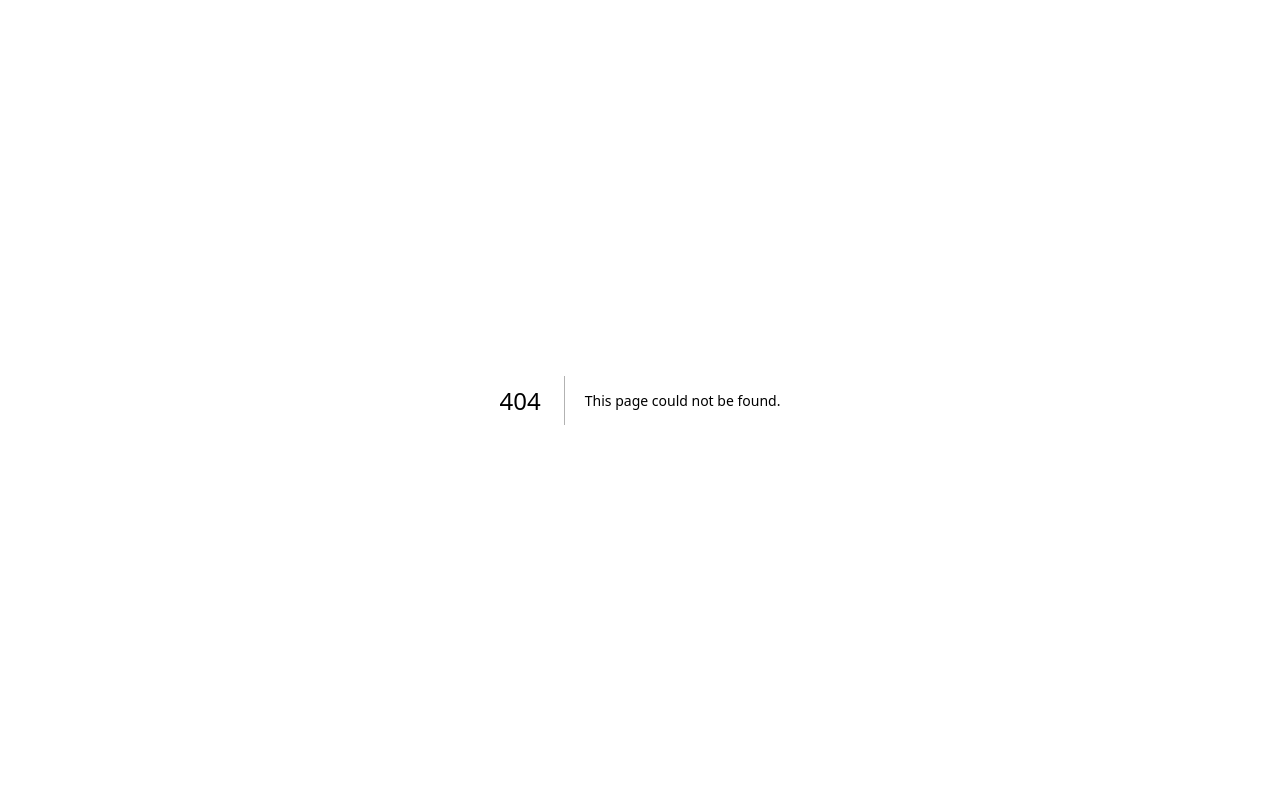
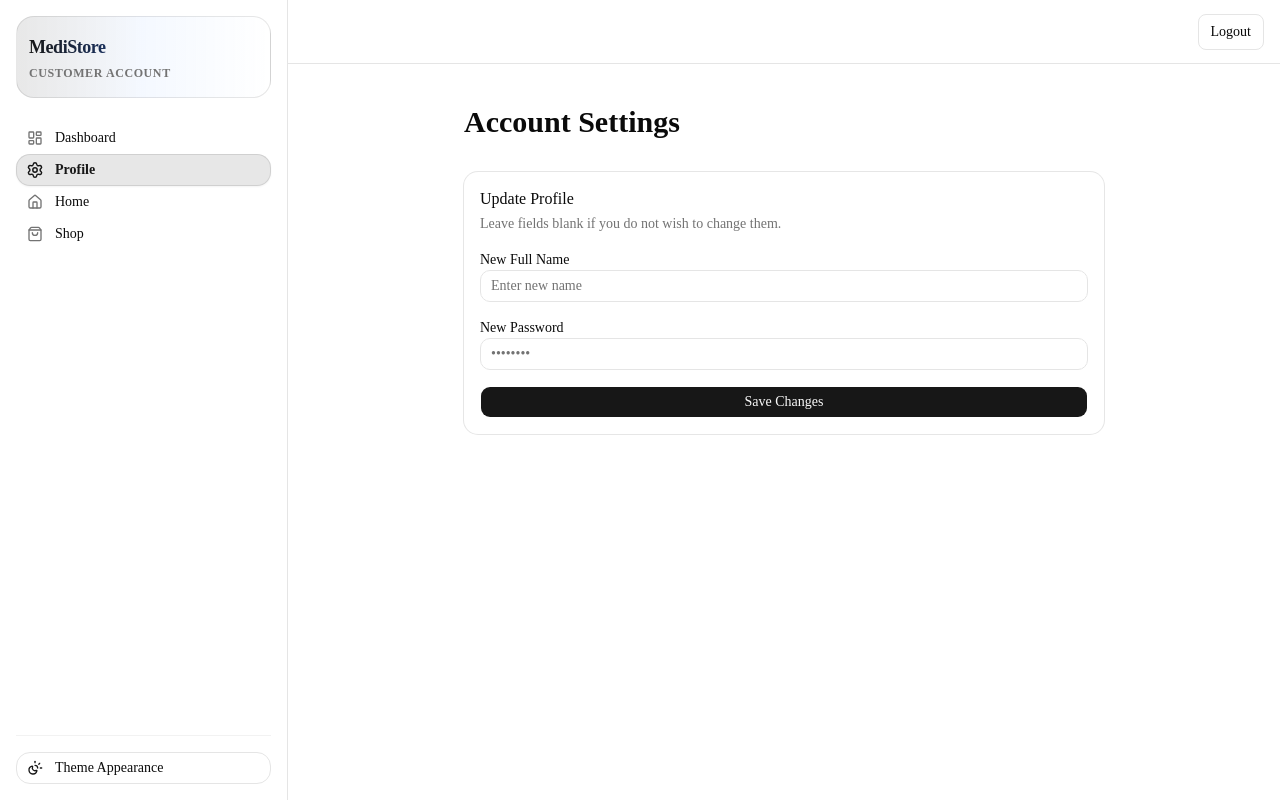
Before and after one commit to Muhiuddin2005/medicineStoreFrontend, a Next.js app: page /dashboard/profile in a window 1280 px wide. Before the commit this address had no page. Built offline with nearby package versions, Linux system fonts and the light colour scheme; no server answers.

Commit message:
feat: add dashboard layout and user profile

```diff
--- a/src/app/(dashboardLayout)/dashboard/page.tsx
+++ b/src/app/(dashboardLayout)/dashboard/page.tsx
@@ -1,16 +1,21 @@
-
 import { Card, CardContent, CardHeader, CardTitle, CardDescription } from "@/components/ui/card";
 import { Badge } from "@/components/ui/badge";
 import { Pill, Package, Truck } from "lucide-react";
 import Link from "next/link";
 import { Button } from "@/components/ui/button";
 import { getMyOrdersAction } from "../../../../actions/order";
+import { ReviewForm } from "@/components/modules/dashboard/ReviewForm";
+import { CancelOrderButton } from "@/components/modules/dashboard/CancelOrderButton";
+import { getSessionAction } from "../../../../actions/auth";
+import { ROLES, type OrderStatus } from "@/types";
+import { OrderStepper } from "@/components/modules/dashboard/OrderStepper";
 
 type OrderItem = {
   id: number;
   price: number;
   quantity: number;
   medicine: {
+    id: number;
     name: string;
   };
 };
@@ -18,21 +23,47 @@ type OrderItem = {
 type Order = {
   id: number;
   createdAt: string;
+  updatedAt: string;
   totalPrice: number;
   status: string;
   shippingAddress: string;
-  orderItems: OrderItem[];
+  placedAt: string;
+  processingAt: string | null;
+  shippedAt: string | null;
+  deliveredAt: string | null;
+  cancelledAt: string | null;
+  items: OrderItem[];
 };
 
 export default async function DashboardPage() {
   const result = await getMyOrdersAction();
   const orders = result.data || [];
+  const session = await getSessionAction();
+  const role = session?.role || ROLES.CUSTOMER;
+
+  const roleButtons =
+    role === ROLES.ADMIN
+      ? [
+          { href: "/admin/users", label: "Manage Users" },
+          { href: "/admin/orders", label: "Platform Orders" },
+          { href: "/admin/medicines", label: "Platform Medicines" },
+          { href: "/admin/categories", label: "Manage Categories" },
+        ]
+      : role === ROLES.SELLER
+        ? [
+            { href: "/seller/inventory", label: "Inventory" },
+            { href: "/seller/add-medicine", label: "Add Medicine" },
+            { href: "/seller/orders", label: "Seller Orders" },
+          ]
+        : [];
 
   const getStatusColor = (status: string) => {
     switch (status) {
-      case "PENDING": return "bg-yellow-500/10 text-yellow-600 hover:bg-yellow-500/20";
+      case "PLACED": return "bg-yellow-500/10 text-yellow-600 hover:bg-yellow-500/20";
+      case "PROCESSING": return "bg-orange-500/10 text-orange-600 hover:bg-orange-500/20";
       case "SHIPPED": return "bg-blue-500/10 text-blue-600 hover:bg-blue-500/20";
       case "DELIVERED": return "bg-green-500/10 text-green-600 hover:bg-green-500/20";
+      case "CANCELLED": return "bg-red-500/10 text-red-600 hover:bg-red-500/20";
       default: return "bg-gray-500/10 text-gray-600 hover:bg-gray-500/20";
     }
   };
@@ -50,6 +81,24 @@ export default async function DashboardPage() {
       </div>
 
       <div className="grid gap-6">
+        {roleButtons.length > 0 && (
+          <Card>
+            <CardHeader>
+              <CardTitle>Quick Access</CardTitle>
+              <CardDescription>Go to your role routes.</CardDescription>
+            </CardHeader>
+            <CardContent className="flex flex-wrap gap-3">
+              {roleButtons.map((route) => (
+                <Link key={route.href} href={route.href}>
+                  <Button className="bg-gradient-to-r from-primary to-blue-600 text-white shadow-md hover:opacity-90">
+                    {route.label}
+                  </Button>
+                </Link>
+              ))}
+            </CardContent>
+          </Card>
+        )}
+
         <Card>
           <CardHeader>
             <CardTitle className="flex items-center gap-2">
@@ -70,38 +119,64 @@ export default async function DashboardPage() {
               <div className="space-y-6">
                 {orders.map((order: Order) => (
                   <div key={order.id} className="border rounded-lg p-6 space-y-4 shadow-sm">
-                    {/* Order Header */}
                     <div className="flex flex-col md:flex-row md:items-center justify-between gap-4 border-b pb-4">
                       <div>
                         <p className="text-sm text-muted-foreground">Order ID: #{order.id}</p>
                         <p className="font-medium">Placed on: {new Date(order.createdAt).toLocaleDateString()}</p>
+                        <Link href={`/orders/${order.id}`} className="text-sm text-primary hover:underline">
+                          Track this order
+                        </Link>
                       </div>
                       <div className="flex items-center gap-4">
                         <span className="font-bold text-lg">৳{order.totalPrice}</span>
                         <Badge className={getStatusColor(order.status)} variant="outline">
                           {order.status}
                         </Badge>
+                        {order.status === "PLACED" && role === ROLES.CUSTOMER && (
+                          <CancelOrderButton orderId={order.id} />
+                        )}
                       </div>
                     </div>
 
-                    {/* Order Items */}
+                    <div className="w-full bg-gradient-to-r from-primary/5 via-blue-500/5 to-transparent rounded-2xl p-6 border border-primary/10">
+                      <OrderStepper
+                        status={order.status as OrderStatus}
+                        dates={{
+                          placedAt: order.placedAt,
+                          processingAt: order.processingAt || undefined,
+                          shippedAt: order.shippedAt || undefined,
+                          deliveredAt: order.deliveredAt || undefined,
+                          cancelledAt: order.cancelledAt || undefined,
+                          createdAt: order.createdAt,
+                          updatedAt: order.updatedAt,
+                        }}
+                      />
+                    </div>
+
                     <div className="grid gap-3">
-                      {order.orderItems?.map((item: OrderItem) => (
-                        <div key={item.id} className="flex items-center justify-between text-sm">
-                          <div className="flex items-center gap-3">
-                            <div className="h-10 w-10 bg-muted rounded flex items-center justify-center">
-                              <Pill className="h-5 w-5 text-muted-foreground/50" />
+                      {order.items?.map((item: OrderItem) => (
+                        <div key={item.id} className="flex flex-col gap-2 border-b last:border-0 pb-3 last:pb-0">
+                          <div className="flex items-center justify-between text-sm">
+                            <div className="flex items-center gap-3">
+                              <div className="h-10 w-10 bg-muted rounded flex items-center justify-center">
+                                <Pill className="h-5 w-5 text-muted-foreground/50" />
+                              </div>
+                              <div className="flex flex-col">
+                                <span>{item.medicine?.name || "Unknown Medicine"}</span>
+                                <span className="text-muted-foreground text-xs">Qty: {item.quantity}</span>
+                              </div>
                             </div>
-                            <span>
-                              {item.medicine.name} <span className="text-muted-foreground">x {item.quantity}</span>
-                            </span>
+                            <div className="flex flex-col items-end gap-2">
+                              <span className="font-medium">৳{item.price * item.quantity}</span>
+                              {order.status === "DELIVERED" && (
+                                <ReviewForm medicineId={item.medicine.id} medicineName={item.medicine.name} />
+                              )}
+                            </div>
                           </div>
-                          <span className="font-medium">৳{item.price * item.quantity}</span>
                         </div>
                       ))}
                     </div>
 
-                    {/* Delivery Address */}
                     <div className="bg-muted/30 p-3 rounded-md text-sm text-muted-foreground flex items-start gap-2 mt-4">
                       <Truck className="h-4 w-4 mt-0.5 shrink-0" />
                       <p>Delivering to: <span className="text-foreground">{order.shippingAddress}</span></p>
@@ -113,6 +188,16 @@ export default async function DashboardPage() {
           </CardContent>
         </Card>
       </div>
+
+      <div className="mt-8 flex justify-center">
+        <div className="inline-flex items-center gap-3 rounded-full border px-4 py-2">
+          <span className="relative flex h-3 w-3">
+            <span className="absolute inline-flex h-full w-full animate-ping rounded-full bg-primary/70" />
+            <span className="relative inline-flex h-3 w-3 rounded-full border border-primary bg-background" />
+          </span>
+          <span className="text-sm font-medium">Role: {role}</span>
+        </div>
+      </div>
     </div>
   );
 }
--- /dev/null
+++ b/src/app/(dashboardLayout)/dashboard/profile/page.tsx
@@ -0,0 +1,56 @@
+"use client";
+import { useState } from "react";
+import { toast } from "sonner";
+import { Card, CardContent, CardHeader, CardTitle, CardDescription } from "@/components/ui/card";
+import { Button } from "@/components/ui/button";
+import { Input } from "@/components/ui/input";
+import { updateProfileAction } from "../../../../../actions/profile";
+
+export default function ProfilePage() {
+  const [name, setName] = useState("");
+  const [password, setPassword] = useState("");
+  const [isSubmitting, setIsSubmitting] = useState(false);
+
+  const handleSubmit = async (e: React.FormEvent) => {
+    e.preventDefault();
+    setIsSubmitting(true);
+    const toastId = toast.loading("Updating profile...");
+
+    const result = await updateProfileAction({ name, password });
+
+    if (result.error) {
+      toast.error(result.error, { id: toastId });
+    } else {
+      toast.success("Profile updated successfully!", { id: toastId });
+      setPassword("");
+    }
+    setIsSubmitting(false);
+  };
+
+  return (
+    <div className="max-w-2xl mx-auto px-4 py-10">
+      <h1 className="text-3xl font-bold mb-8">Account Settings</h1>
+      <Card>
+        <CardHeader>
+          <CardTitle>Update Profile</CardTitle>
+          <CardDescription>Leave fields blank if you do not wish to change them.</CardDescription>
+        </CardHeader>
+        <CardContent>
+          <form onSubmit={handleSubmit} className="space-y-4">
+            <div className="space-y-2">
+              <label className="text-sm font-medium">New Full Name</label>
+              <Input placeholder="Enter new name" value={name} onChange={(e) => setName(e.target.value)} />
+            </div>
+            <div className="space-y-2">
+              <label className="text-sm font-medium">New Password</label>
+              <Input type="password" placeholder="••••••••" value={password} onChange={(e) => setPassword(e.target.value)} />
+            </div>
+            <Button type="submit" className="w-full" disabled={isSubmitting}>
+              {isSubmitting ? "Saving..." : "Save Changes"}
+            </Button>
+          </form>
+        </CardContent>
+      </Card>
+    </div>
+  );
+}
--- /dev/null
+++ b/src/app/(dashboardLayout)/layout.tsx
@@ -0,0 +1,37 @@
+import { DashboardSidebar } from "@/components/layout/DashboardSidebar";
+import { getSessionAction, logoutAction } from "../../../actions/auth";
+import { ROLES, type Role } from "@/types";
+import { redirect } from "next/navigation";
+
+export default async function DashboardLayout({
+  children,
+}: {
+  children: React.ReactNode;
+}) {
+  const session = await getSessionAction();
+  const role = (session?.role as Role | undefined) || ROLES.CUSTOMER;
+  const logout = async () => {
+    "use server";
+    await logoutAction();
+    redirect("/login");
+  };
+
+  return (
+    <div className="flex min-h-screen">
+      <DashboardSidebar role={role} />
+      <div className="flex flex-1 flex-col">
+        <header className="h-16 border-b px-4 flex items-center justify-end">
+          <form action={logout}>
+            <button
+              type="submit"
+              className="inline-flex h-9 items-center justify-center rounded-md border px-3 text-sm font-medium hover:bg-accent transition-colors"
+            >
+              Logout
+            </button>
+          </form>
+        </header>
+        <main className="flex-1">{children}</main>
+      </div>
+    </div>
+  );
+}
```
